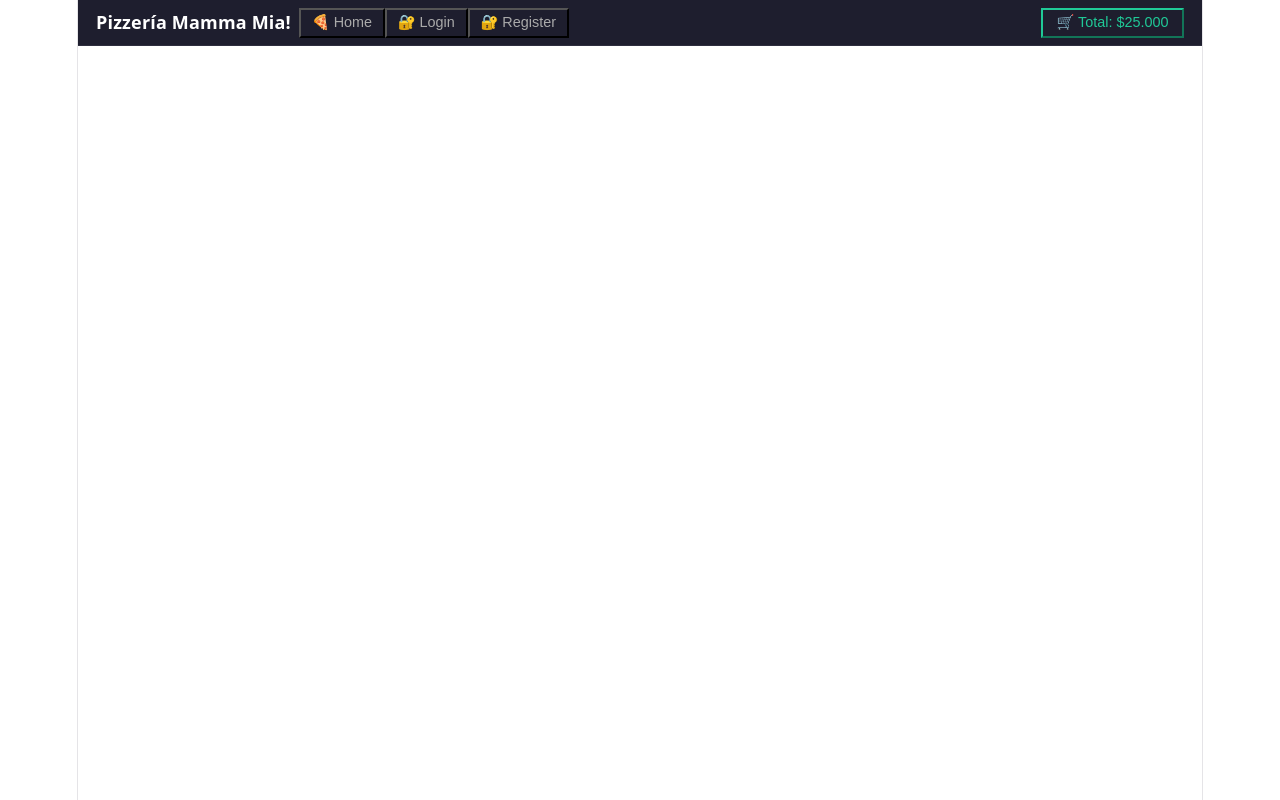
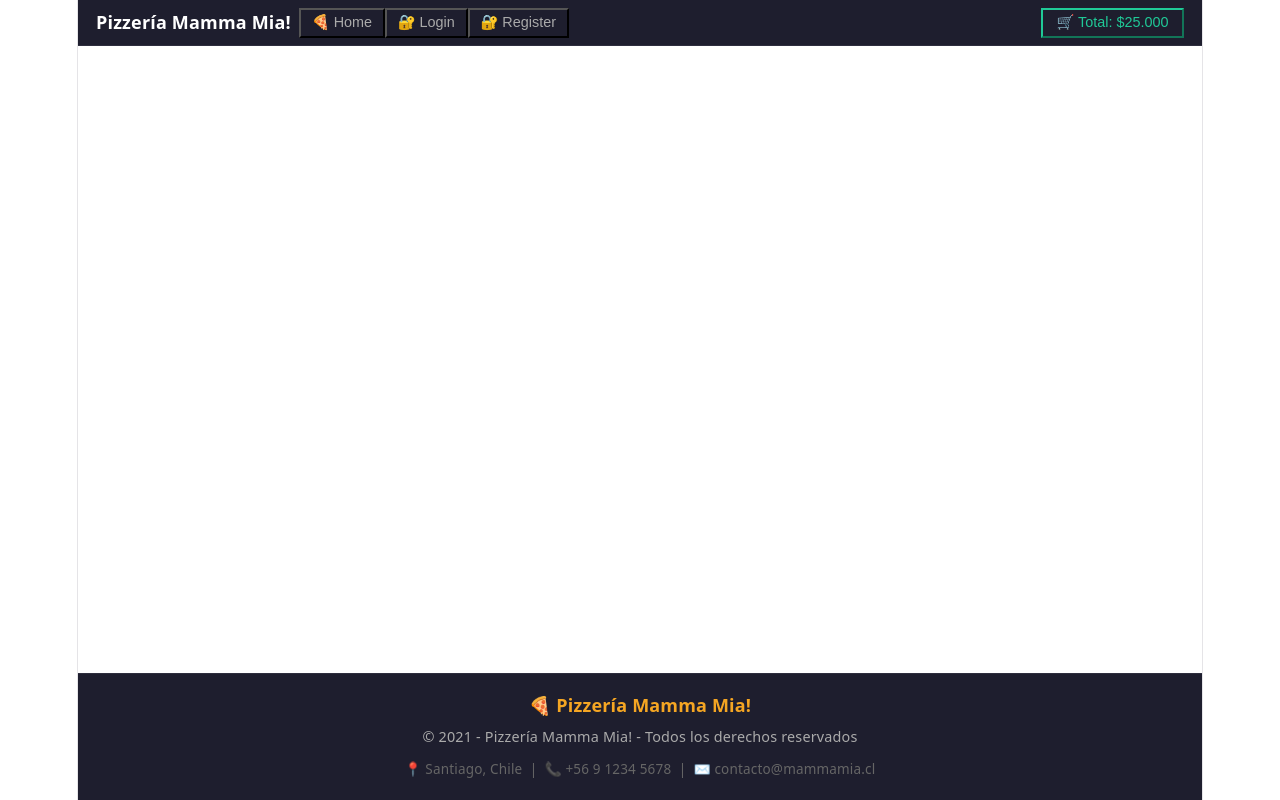
Before and after one commit to Fernando-Donoso/pizzeria_mamma_mia_fdonoso, a React (Vite) app: page / in a window 1280 px wide. Built offline with nearby package versions, Linux system fonts and the light colour scheme.

Commit message:
version con nabvar + footer

```diff
--- a/src/App.jsx
+++ b/src/App.jsx
@@ -1,14 +1,37 @@
 import './App.css'
 import Navbar from "./components/Navbar";
+import Footer from "./components/Footer";
 
 
 function App() {
   return (
-    <>
+      <div style={styles.wrapper}>
+
+      {/* Barra de navegación */}
       <Navbar />
-      {/* resto del contenido */}
-    </>
+
+      {/* Contenido principal */}
+      <main style={styles.main}>
+        {/* Aquí irán los demás componentes y rutas */}
+      </main>
+
+      {/* Pie de página */}
+      <Footer />
+
+    </div>
   );
 }
 
+const styles = {
+  wrapper: {
+    display: "flex",
+    flexDirection: "column",
+    minHeight: "100vh",
+  },
+  main: {
+    flex: 1,
+  },
+};
+
+
 export default App
--- /dev/null
+++ b/src/components/Footer.jsx
@@ -0,0 +1,58 @@
+import React from "react";
+
+const Footer = () => {
+  return (
+    <footer style={styles.footer}>
+      <div style={styles.container}>
+
+        {/* Logo / Brand */}
+        <div style={styles.brand}>
+          🍕 Pizzería Mamma Mia!
+        </div>
+
+        {/* Derechos reservados */}
+        <div style={styles.copy}>
+          © 2021 - Pizzería Mamma Mia! - Todos los derechos reservados
+        </div>
+
+        {/* Info extra */}
+        <div style={styles.info}>
+          📍 Santiago, Chile &nbsp;|&nbsp; 📞 +56 9 1234 5678 &nbsp;|&nbsp; ✉️ contacto@mammamia.cl
+        </div>
+
+      </div>
+    </footer>
+  );
+};
+
+const styles = {
+  footer: {
+    backgroundColor: "#1e1e2e",
+    borderTop: "1px solid #2e2e3e",
+    width: "100%",
+    padding: "1rem 0",
+    marginTop: "auto",
+  },
+  container: {
+    display: "flex",
+    flexDirection: "column",
+    alignItems: "center",
+    gap: "6px",
+    padding: "0 1rem",
+  },
+  brand: {
+    color: "#f5a623",
+    fontWeight: "700",
+    fontSize: "1rem",
+  },
+  copy: {
+    color: "#aaaaaa",
+    fontSize: "0.8rem",
+  },
+  info: {
+    color: "#666666",
+    fontSize: "0.75rem",
+  },
+};
+
+export default Footer;
```
